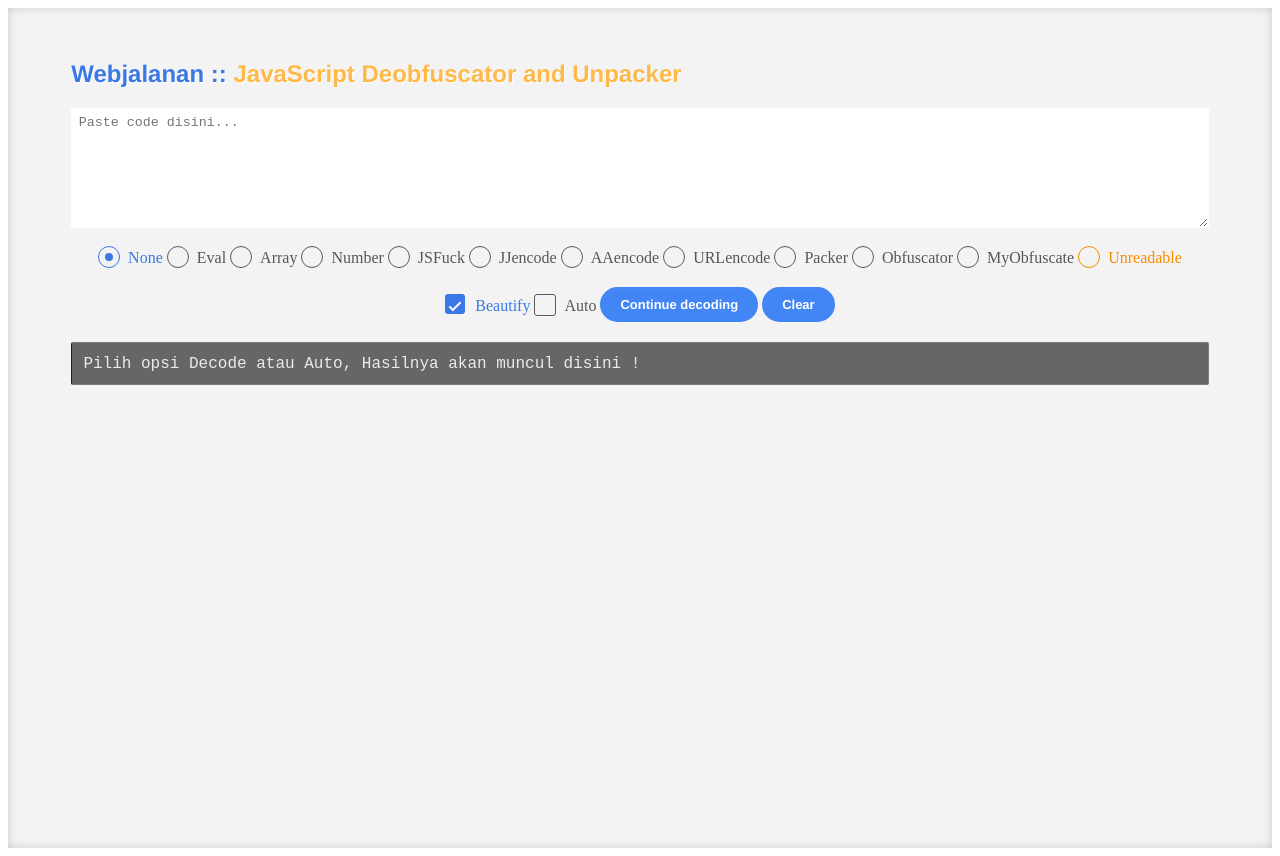
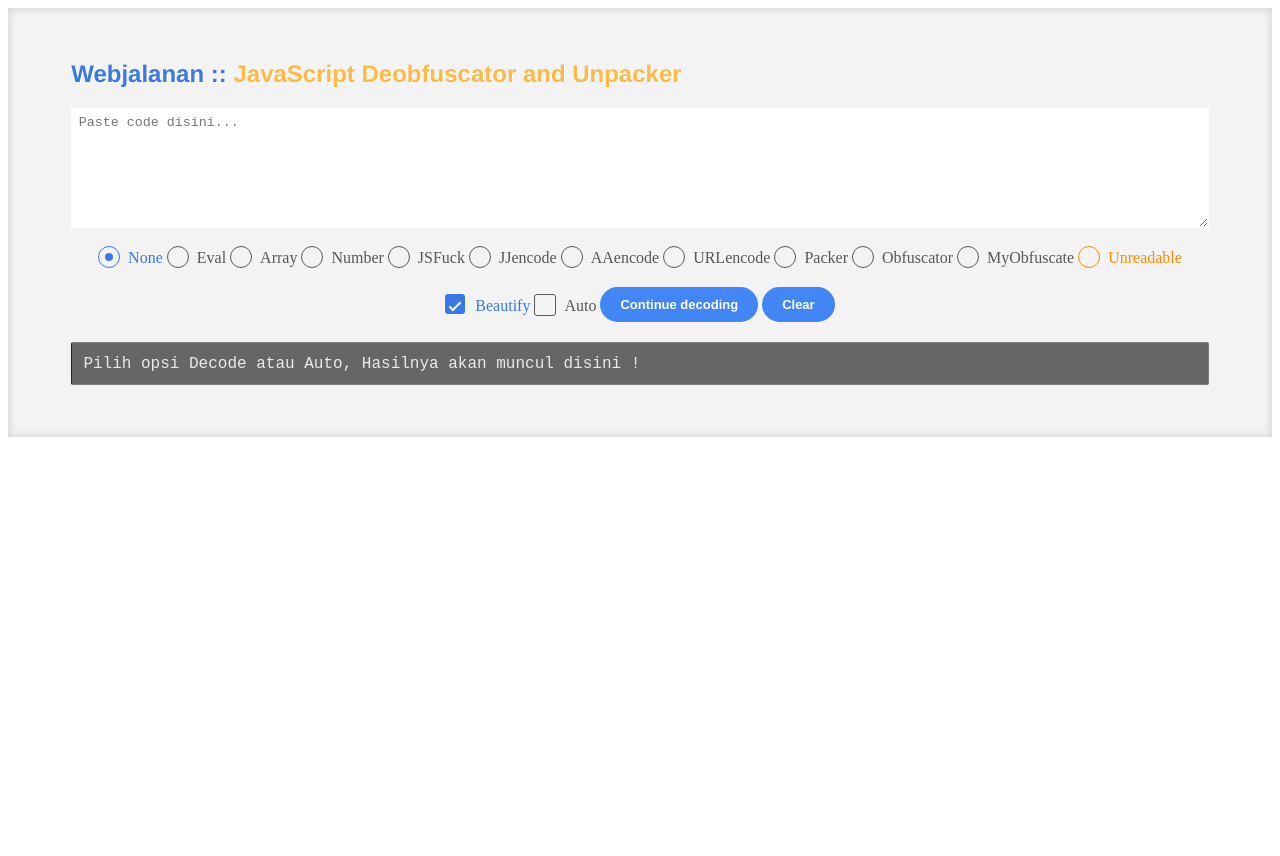
Before and after one commit to WebJalanan/DeJavascript, a plain HTML site: page index.htm in a window 1280 px wide. After the commit the page ends 800 px from the top, so only its background shows below. Drawn offline with Linux system fonts and the light colour scheme.

Commit message:
Update wjstyle.css

```diff
--- a/wjstyle.css
+++ b/wjstyle.css
@@ -1,4 +1,4 @@
-#wjdecoder{padding:2em 0; background:#F3F3F3;min-height:97vh;box-shadow: 0 0 10px #ccc inset;}
+#wjdecoder{padding:2em 0; background:#F3F3F3;box-shadow: 0 0 10px #ccc inset;}
 #wjdecoder h2{color:#ffb949;font-family: Helvetica,Arial,sans-serif;text-shadow: 1px 1px 1px #fff;}
 #wjdecoder h2 span{color:#3b78e7;}
 .highlight{color:#d0d0d0}
```
